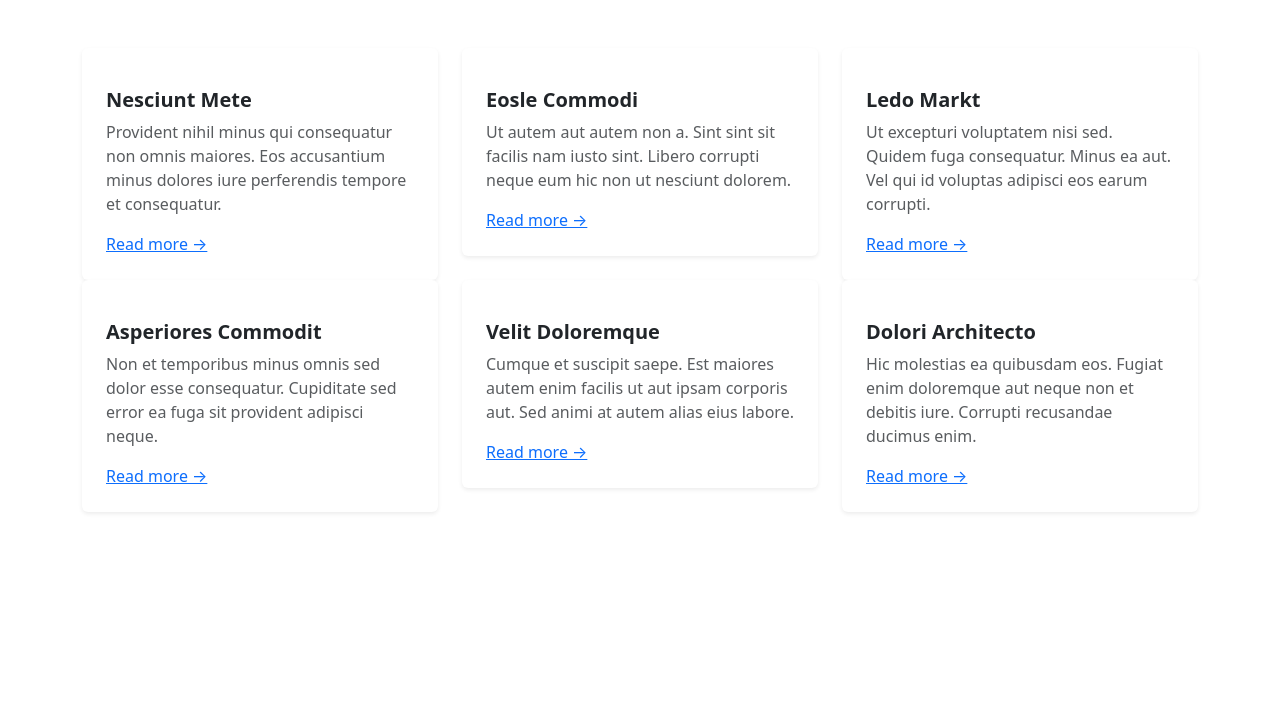
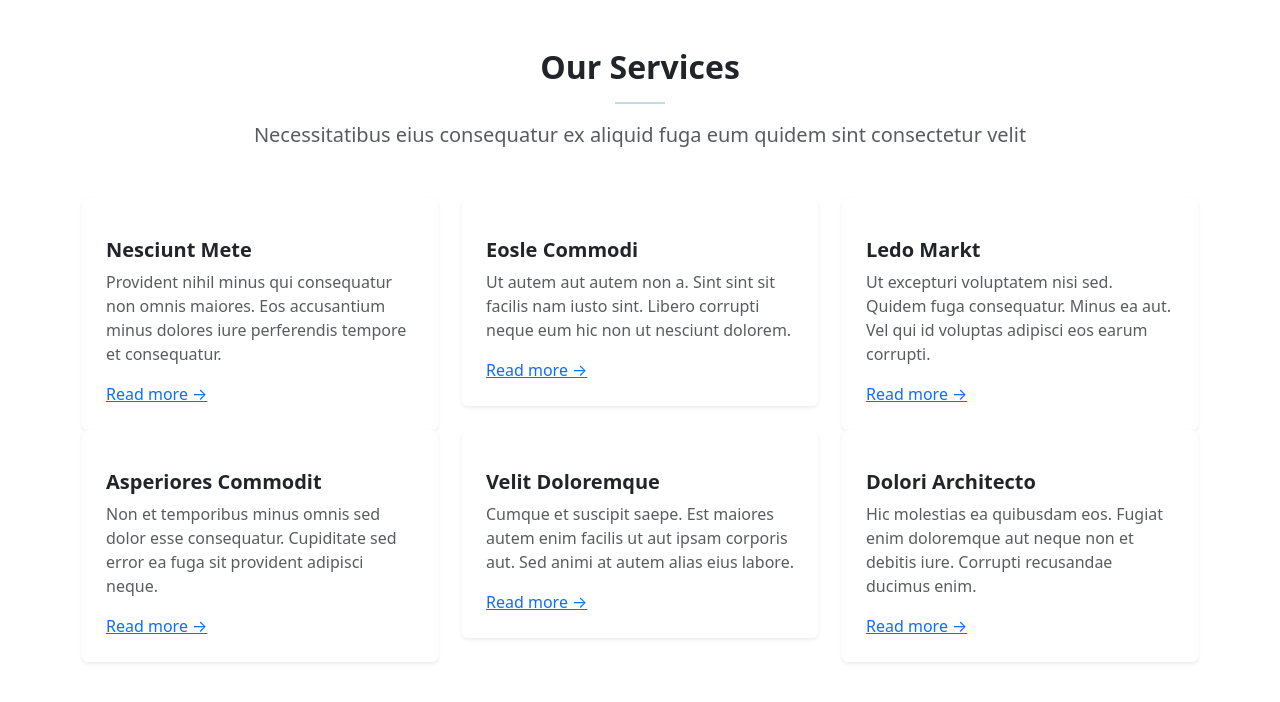
Before and after one commit to sene1901/Ate4-Bootstrap, a plain HTML site: page index.html in a window 1280 px wide. Drawn offline with nearby package versions, Linux system fonts and the light colour scheme.

Commit message:
travail-aicha

```diff
--- a/index.html
+++ b/index.html
@@ -10,6 +10,15 @@
 </head>
 <body>
 
+    <!-- ndieme -->
+    <section class="text-center my-5">
+        <div class="container">
+            <h2 class="fw-bold text-dark">Our Services</h2>
+            <hr class="mx-auto" style="width: 50px; height: 2px; background-color: teal; border: none;">
+            <p class="text-muted fs-5">Necessitatibus eius consequatur ex aliquid fuga eum quidem sint consectetur velit</p>
+        </div>
+    </section>
+    <!-- 2 -->
     <div class="container my-5">
         <div class="row g-4">
             <!-- Carte 1 -->
```
